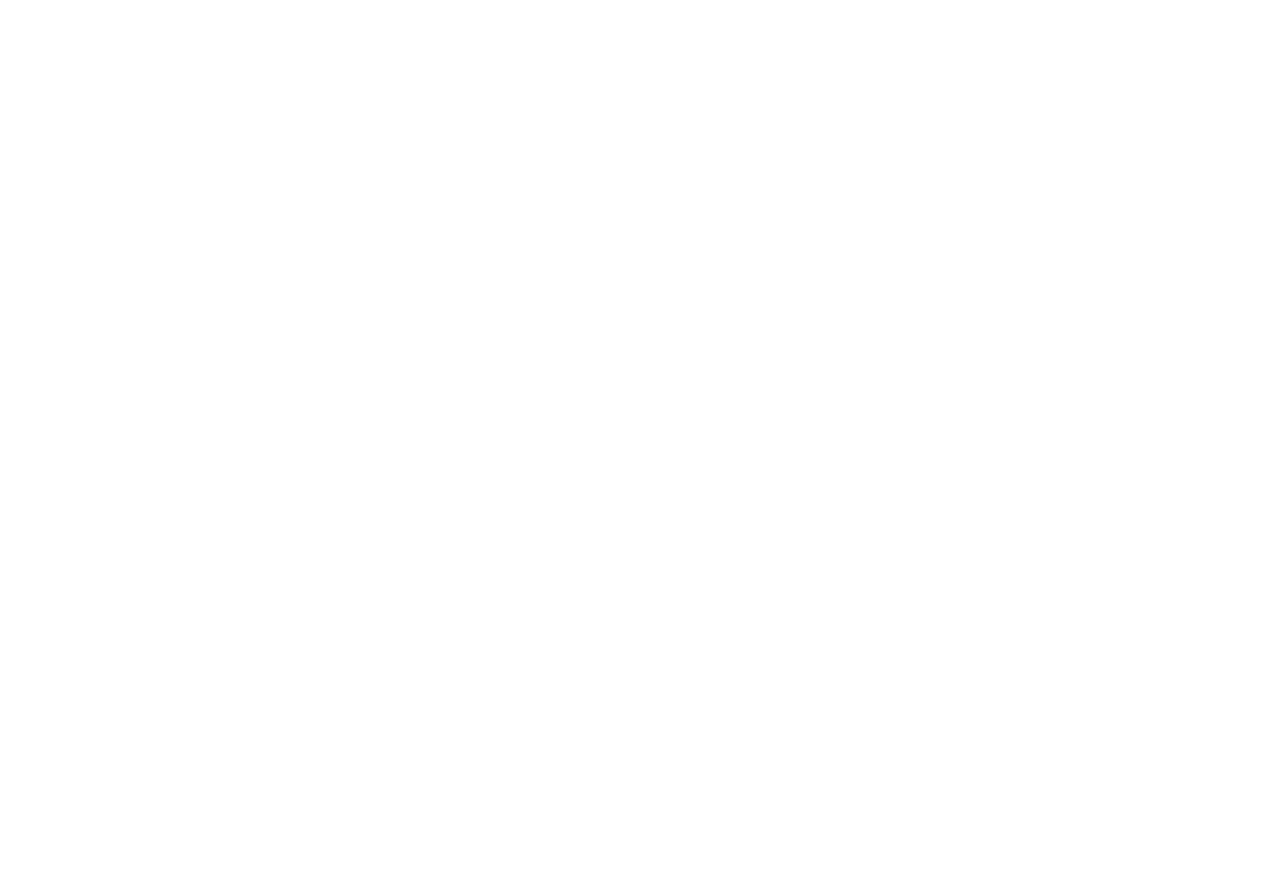
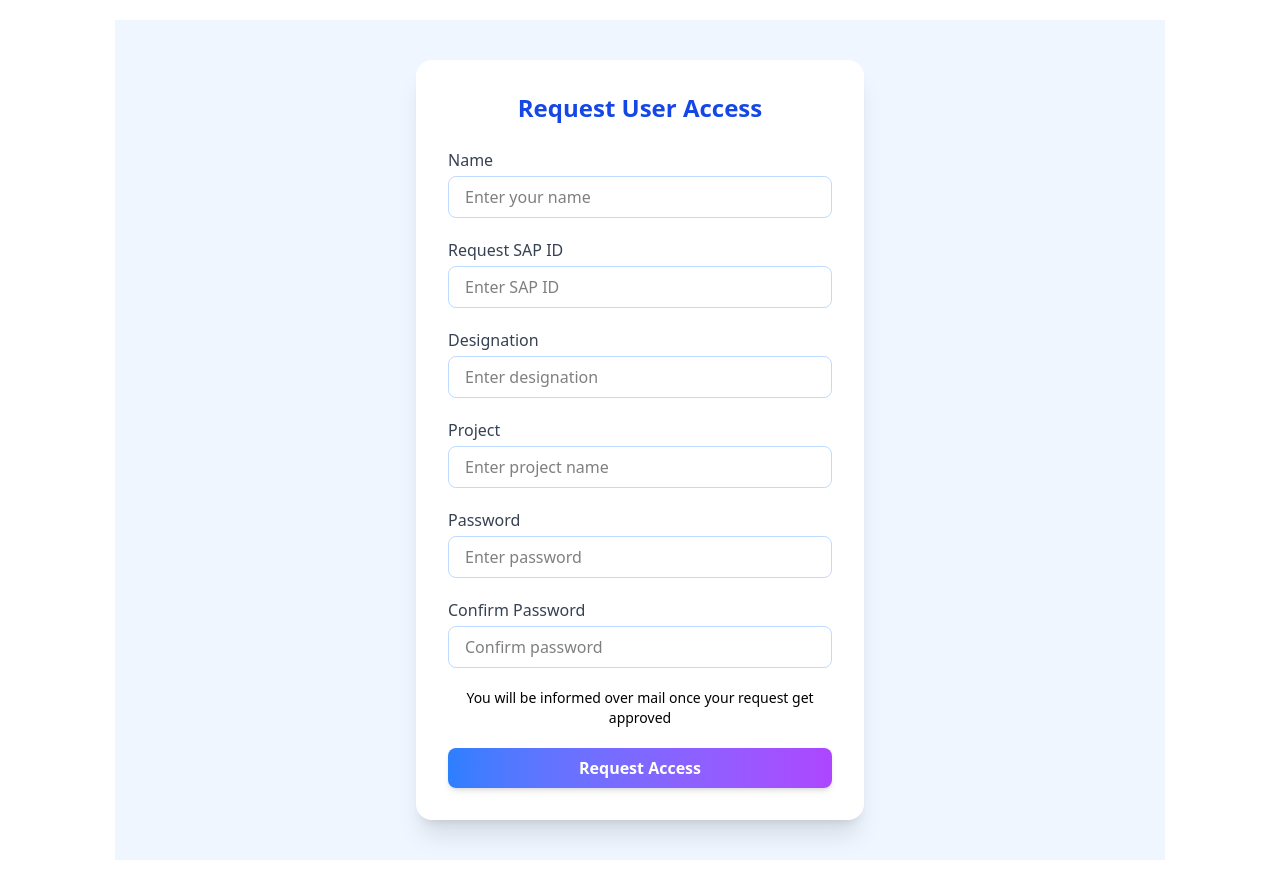
Before and after one commit to Hirthuk/employers-forum, a React (Vite) app: page /requestuser in a window 1280 px wide. Before the commit this address had no page. Before the commit the page ends 800 px from the top, so only its background shows below. Built offline with nearby package versions, Linux system fonts and the light colour scheme.

Commit message:
Frontend done

```diff
--- a/src/App.jsx
+++ b/src/App.jsx
@@ -7,6 +7,7 @@
 import Happening from './pages/Happening'
 import Appreciate from './pages/Appreciate'
 import Profile from './pages/Profile'
+import RequestUser from './pages/RequestUser'
 
 const App = () => {
   const { id } = useContext(UserContext);
@@ -19,6 +20,7 @@
         <Route path='/happenings' element = {<Happening/>}/>
          <Route path='/appreciate' element = {<Appreciate/>}/>
           <Route path='/profile' element = {<Profile/>}/>
+          <Route path = '/requestuser' element = {<RequestUser/>} />
       </Routes>
     </div>
   )
--- a/src/assets/index.js
+++ b/src/assets/index.js
@@ -1,8 +1,10 @@
 import likeIcon from './like_icon.png'
 import searchIcon from './search_icon.png'
 import closeIcon from './close_icon.png'
+import emptyStateIcon from './emptyStateIcon.svg'
 export const assets = {
 likeIcon,
 searchIcon,
-closeIcon
+closeIcon,
+emptyStateIcon
 }
--- a/src/pages/Login.jsx
+++ b/src/pages/Login.jsx
@@ -21,6 +21,9 @@
       toast.success("Logged in successfully");
       setId(password); // This will update context and trigger rerender in App.jsx
       navigate('/');
+    }
+    else{
+      toast.error("Wrong credentials used");
     }
   }
 
@@ -137,7 +140,7 @@
 
         <div className="text-center text-xs sm:text-sm text-gray-500 mt-4 sm:mt-6">
           Need access?{' '}
-          <a href="#" className="text-blue-600 hover:text-blue-700 font-medium hover:underline">
+          <a href="/requestuser" className="text-blue-600 hover:text-blue-700 font-medium hover:underline">
             Contact HR
           </a>
         </div>
--- /dev/null
+++ b/src/pages/RequestUser.jsx
@@ -0,0 +1,132 @@
+import React, { useState } from 'react'
+import { useNavigate } from 'react-router-dom';
+import { toast } from 'react-toastify';
+
+const RequestUser = () => {
+  const [form, setForm] = useState({
+    name: '',
+    sapId: '',
+    designation: '',
+    project: '',
+    password: '',
+    confirmPassword: ''
+  });
+
+const navigate = useNavigate();
+  const handleChange = (e) => {
+    setForm({ ...form, [e.target.name]: e.target.value });
+  };
+
+  const handleSubmit = (e) => {
+
+    const SERVICEID = "service_07bfra2"
+    e.preventDefault();
+    setForm({
+      name: '',
+      sapId: '',
+      designation: '',
+      project: '',
+      password: '',
+      confirmPassword: ''
+    });
+    toast.success("Request submitted");
+    navigate('/')
+  };
+
+  return (
+    <div className="md:bg-blue-50 min-h-screen flex flex-col items-center justify-center py-10">
+      <div className="w-full max-w-md bg-white rounded-2xl shadow-xl p-8">
+        <h2 className="text-2xl font-bold text-center text-blue-700 mb-6">Request User Access</h2>
+        <form onSubmit={handleSubmit} className="flex flex-col gap-5">
+          <div>
+            <label className="block text-gray-700 font-medium mb-1" htmlFor="name">Name</label>
+            <input
+              id="name"
+              name="name"
+              type="text"
+              value={form.name}
+              onChange={handleChange}
+              className="w-full px-4 py-2 border border-blue-200 rounded-lg focus:outline-none focus:ring-2 focus:ring-blue-400 transition"
+              placeholder="Enter your name"
+              required
+            />
+          </div>
+          <div>
+            <label className="block text-gray-700 font-medium mb-1" htmlFor="sapId">Request SAP ID</label>
+            <input
+              id="sapId"
+              name="sapId"
+              type="text"
+              value={form.sapId}
+              onChange={handleChange}
+              className="w-full px-4 py-2 border border-blue-200 rounded-lg focus:outline-none focus:ring-2 focus:ring-blue-400 transition"
+              placeholder="Enter SAP ID"
+              required
+            />
+          </div>
+          <div>
+            <label className="block text-gray-700 font-medium mb-1" htmlFor="designation">Designation</label>
+            <input
+              id="designation"
+              name="designation"
+              type="text"
+              value={form.designation}
+              onChange={handleChange}
+              className="w-full px-4 py-2 border border-blue-200 rounded-lg focus:outline-none focus:ring-2 focus:ring-blue-400 transition"
+              placeholder="Enter designation"
+              required
+            />
+          </div>
+          <div>
+            <label className="block text-gray-700 font-medium mb-1" htmlFor="project">Project</label>
+            <input
+              id="project"
+              name="project"
+              type="text"
+              value={form.project}
+              onChange={handleChange}
+              className="w-full px-4 py-2 border border-blue-200 rounded-lg focus:outline-none focus:ring-2 focus:ring-blue-400 transition"
+              placeholder="Enter project name"
+              required
+            />
+          </div>
+          <div>
+            <label className="block text-gray-700 font-medium mb-1" htmlFor="password">Password</label>
+            <input
+              id="password"
+              name="password"
+              type="password"
+              value={form.password}
+              onChange={handleChange}
+              className="w-full px-4 py-2 border border-blue-200 rounded-lg focus:outline-none focus:ring-2 focus:ring-blue-400 transition"
+              placeholder="Enter password"
+              required
+            />
+          </div>
+          <div>
+            <label className="block text-gray-700 font-medium mb-1" htmlFor="confirmPassword">Confirm Password</label>
+            <input
+              id="confirmPassword"
+              name="confirmPassword"
+              type="password"
+              value={form.confirmPassword}
+              onChange={handleChange}
+              className="w-full px-4 py-2 border border-blue-200 rounded-lg focus:outline-none focus:ring-2 focus:ring-blue-400 transition"
+              placeholder="Confirm password"
+              required
+            />
+          </div>
+          <h1 className='text-center text-sm'>You will be informed over mail once your request get approved</h1>
+          <button
+            type="submit"
+            className="w-full bg-gradient-to-r from-blue-500 to-purple-500 text-white font-semibold py-2 rounded-lg shadow-md hover:from-blue-600 hover:to-purple-600 transition"
+          >
+            Request Access
+          </button>
+        </form>
+      </div>
+    </div>
+  )
+}
+
+export default RequestUser
```
Also changed, not shown: src/assets/emptyStateIcon.svg (added), src/pages/HrPage.jsx (added).
